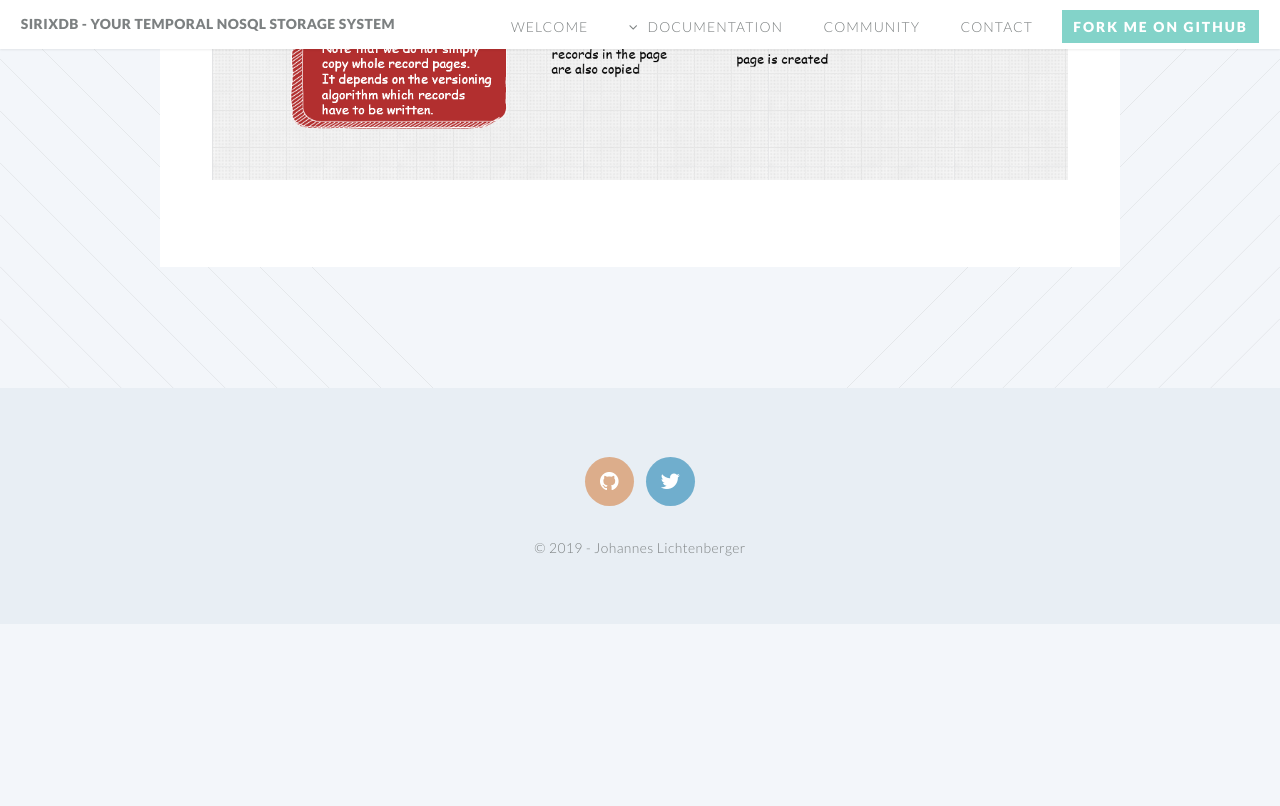
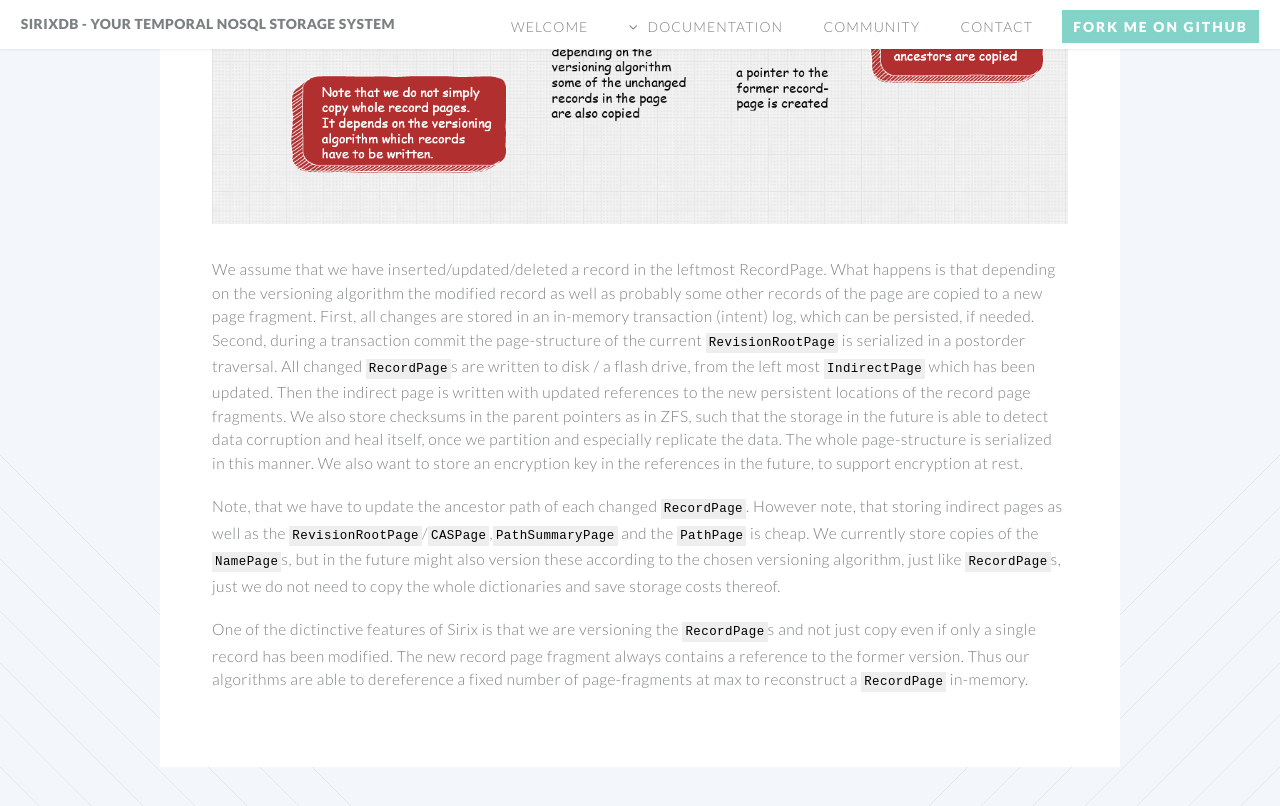
Before and after one commit to sirixdb/sirixdb.github.io, a Jekyll site: the page built from architecture.md, in a window 1280 px wide and 900 px high, scrolled down 3513 px. Shown: the top 806 px of the window. Built offline with Jekyll 4.4.1, drawn with Linux system fonts in a browser that asks for light colours; our own code applies the rules of GitHub Pages for plain Markdown files; before the commit the page ends 4137 px from its top, so only the background shows below that; some of the changed text lies outside the part shown.

Commit message:
Update architecture.md

```diff
--- a/architecture.md
+++ b/architecture.md
@@ -48,6 +48,14 @@ To support fast access to a RevisionRootPage we store a second file with just th
 
 In order to support the efficient storage/retrieval of small and large records we introduced `OverflowPage`s for large records, which only have to be read, if they are directly selected, as we usually store byte-arrays and once deserialized the reconstructed instances in in-memory maps.
 
+The next figure depicts what happens during a transaction-commit.
+
 <div class="img_container">
 ![pageStructure](images/copy-on-write.png){: style="max-width: 100%; height: auto; margin: 0em"}
 </div>
+
+We assume that we have inserted/updated/deleted a record in the leftmost RecordPage. What happens is that depending on the versioning algorithm the modified record as well as probably some other records of the page are copied to a new page fragment. First, all changes are stored in an in-memory transaction (intent) log, which can be persisted, if needed. Second, during a transaction commit the page-structure of the current `RevisionRootPage` is serialized in a postorder traversal. All changed `RecordPage`s are written to disk / a flash drive, from the left most `IndirectPage` which has been updated. Then the indirect page is written with updated references to the new persistent locations of the record page fragments. We also store checksums in the parent pointers as in ZFS, such that the storage in the future is able to detect data corruption and heal itself, once we partition and especially replicate the data. The whole page-structure is serialized in this manner. We also want to store an encryption key in the references in the future, to support encryption at rest.
+
+Note, that we have to update the ancestor path of each changed `RecordPage`. However note, that storing indirect pages as well as the `RevisionRootPage`/`CASPage`,`PathSummaryPage` and the `PathPage` is cheap. We currently store copies of the `NamePage`s, but in the future might also version these according to the chosen versioning algorithm, just like `RecordPage`s, just we do not need to copy the whole dictionaries and save storage costs thereof.
+
+One of the dictinctive features of Sirix is that we are versioning the `RecordPage`s and not just copy even if only a single record has been modified. The new record page fragment always contains a reference to the former version. Thus our algorithms are able to dereference a fixed number of page-fragments at max to reconstruct a `RecordPage` in-memory.
```
